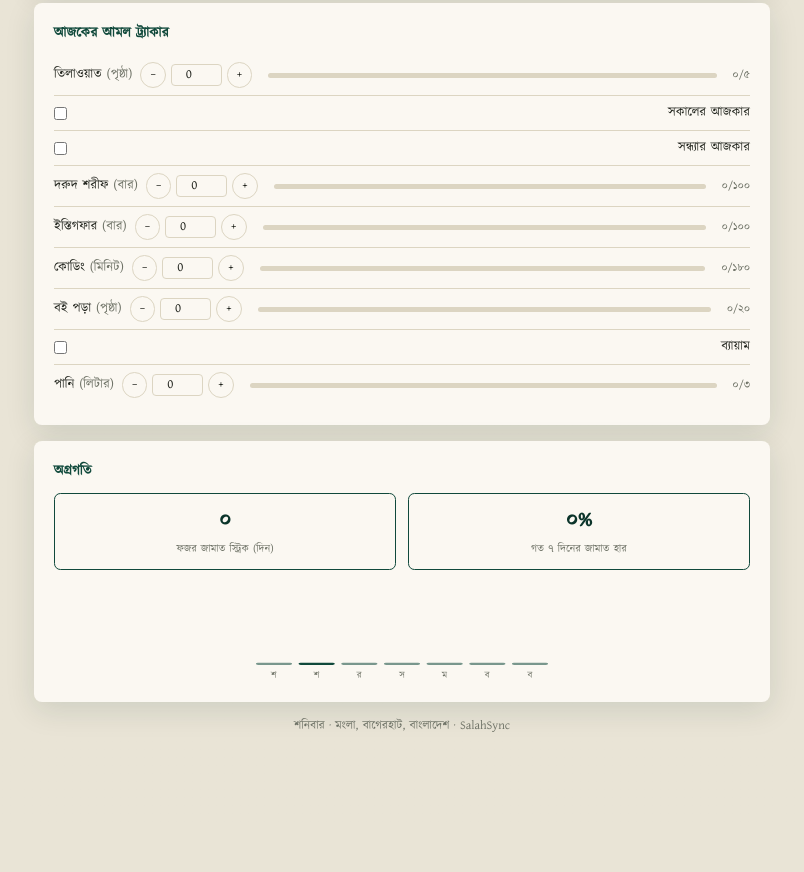
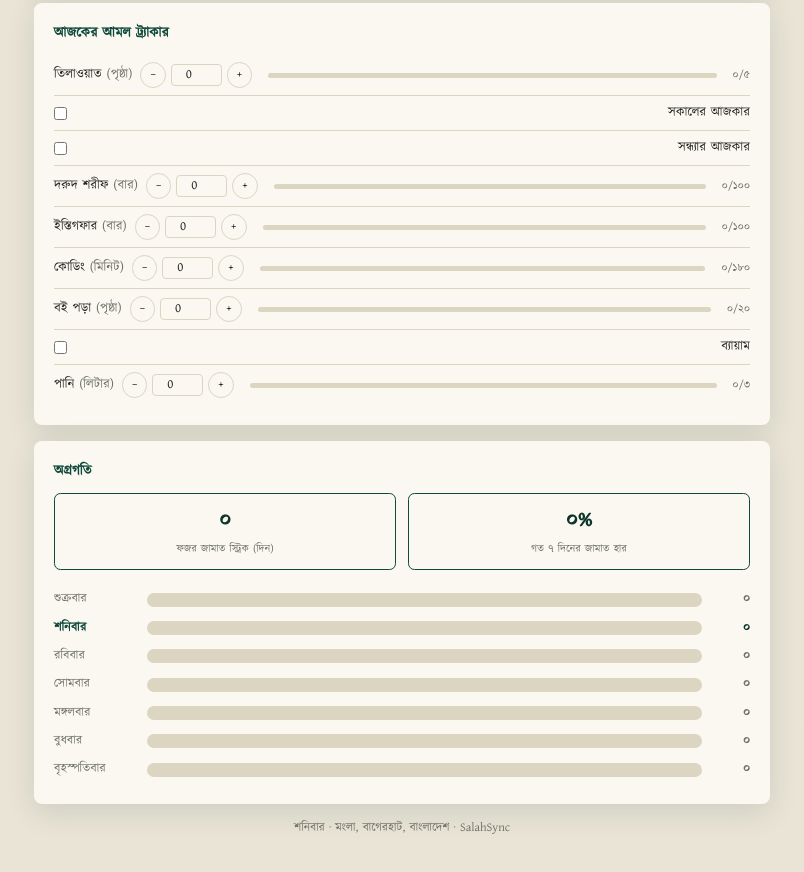
Before and after one commit to samiulAsumel/salahsync, a website with bundled scripts: page index.html in a window 1280 px wide. Shown: the part 1561-2433 px from the top of the page, without its empty margins (238-1042 px from the left). Before the commit the page ends 2383 px from the top, so only its background shows below. Built offline with nearby package versions, Linux system fonts and the light colour scheme; files whose address does not match are found by name; a web font is replaced by a local one.

Commit message:
feat(chart): full weekday names and bigger, more visible weekly bars
The weekly coding-minutes chart truncated each day to its first
letter and drew tiny 90px SVG bars. Rebuilt it as full-width
horizontal bars with complete weekday names and the day's value
printed alongside, with today's row highlighted.

```diff
--- a/css/app.css
+++ b/css/app.css
@@ -91,6 +91,17 @@ html[lang="en"] #app-title { font-family: 'Times New Roman', Times, Georgia, ser
 .habit-count { flex-wrap: wrap; }
 .habit-name em { color: var(--muted); font-style: normal; }
 
+.chart-row { display: flex; align-items: center; gap: .6rem; padding: .3rem 0; }
+.chart-day { width: 5.2rem; flex-shrink: 0; font-size: .78rem; color: var(--muted); }
+.chart-row.is-today .chart-day { color: var(--forest); font-weight: 700; }
+.chart-bar-track { flex: 1; height: 14px; background: var(--line); border-radius: 999px; overflow: hidden; }
+.chart-bar-fill { height: 100%; background: var(--forest); border-radius: 999px; opacity: .5; }
+.chart-row.is-today .chart-bar-fill { opacity: 1; }
+.chart-val { width: 2.4rem; flex-shrink: 0; text-align: right; font-size: .78rem; font-weight: 600; color: var(--muted); }
+.chart-row.is-today .chart-val { color: var(--forest-deep); }
+:root[data-theme="dark"] .chart-row.is-today .chart-val { color: var(--forest); }
+@media (max-width: 400px) { .chart-day { width: 3.6rem; font-size: .7rem; } }
+
 .streak-card { border: 1.5px solid var(--forest); border-radius: .4rem; padding: .6rem; text-align: center; flex: 1; }
 .streak-num { display: block; font-size: 1.3rem; font-weight: 700; color: var(--forest-deep); }
 :root[data-theme="dark"] .streak-num { color: var(--forest); }
--- a/js/ui/stats.js
+++ b/js/ui/stats.js
@@ -63,16 +63,17 @@ export function renderWeeklyChart(container, state, habitId) {
   const todayKey = dateKey(new Date());
   const values = dates.map((d) => Number(state.logs[dateKey(d)]?.habits?.[habitId]) || 0);
   const max = Math.max(1, ...values);
-  const days = dates.length;
-  const w = 280, h = 90, barW = w / days - 6;
-  const bars = values.map((v, i) => {
-    const barH = Math.max(2, (v / max) * (h - 20));
-    const x = i * (w / days) + 3;
-    const y = h - barH - 16;
-    const label = weekdayNames[dates[i].getDay()].slice(0, 1);
-    const isToday = dateKey(dates[i]) === todayKey;
-    return `<rect x="${x}" y="${y}" width="${barW}" height="${barH}" rx="2" fill="var(--forest)" opacity="${isToday ? 1 : 0.55}"/>
-      <text x="${x + barW / 2}" y="${h - 4}" text-anchor="middle" font-size="9" fill="var(--muted)">${label}</text>`;
+  const digits = (n) => (lang === 'en' ? n : toBanglaDigits(n));
+  const rows = dates.map((d, i) => {
+    const v = values[i];
+    const pct = Math.max(v > 0 ? 4 : 0, (v / max) * 100);
+    const isToday = dateKey(d) === todayKey;
+    return `
+    <div class="chart-row${isToday ? ' is-today' : ''}">
+      <span class="chart-day">${weekdayNames[d.getDay()]}</span>
+      <div class="chart-bar-track"><div class="chart-bar-fill" style="width:${pct}%"></div></div>
+      <span class="chart-val">${digits(v)}</span>
+    </div>`;
   }).join('');
-  container.innerHTML = `<svg viewBox="0 0 ${w} ${h}" class="w-full h-24">${bars}</svg>`;
+  container.innerHTML = rows;
 }
```
